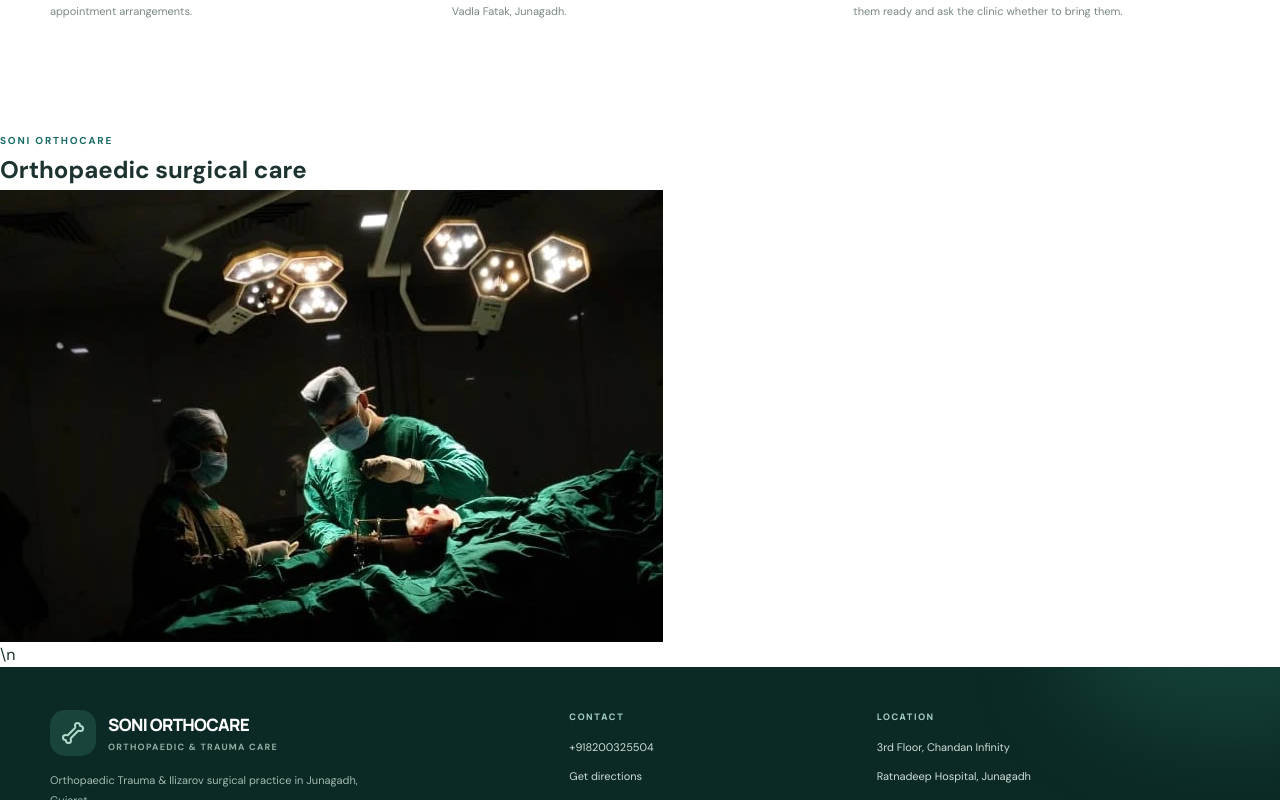
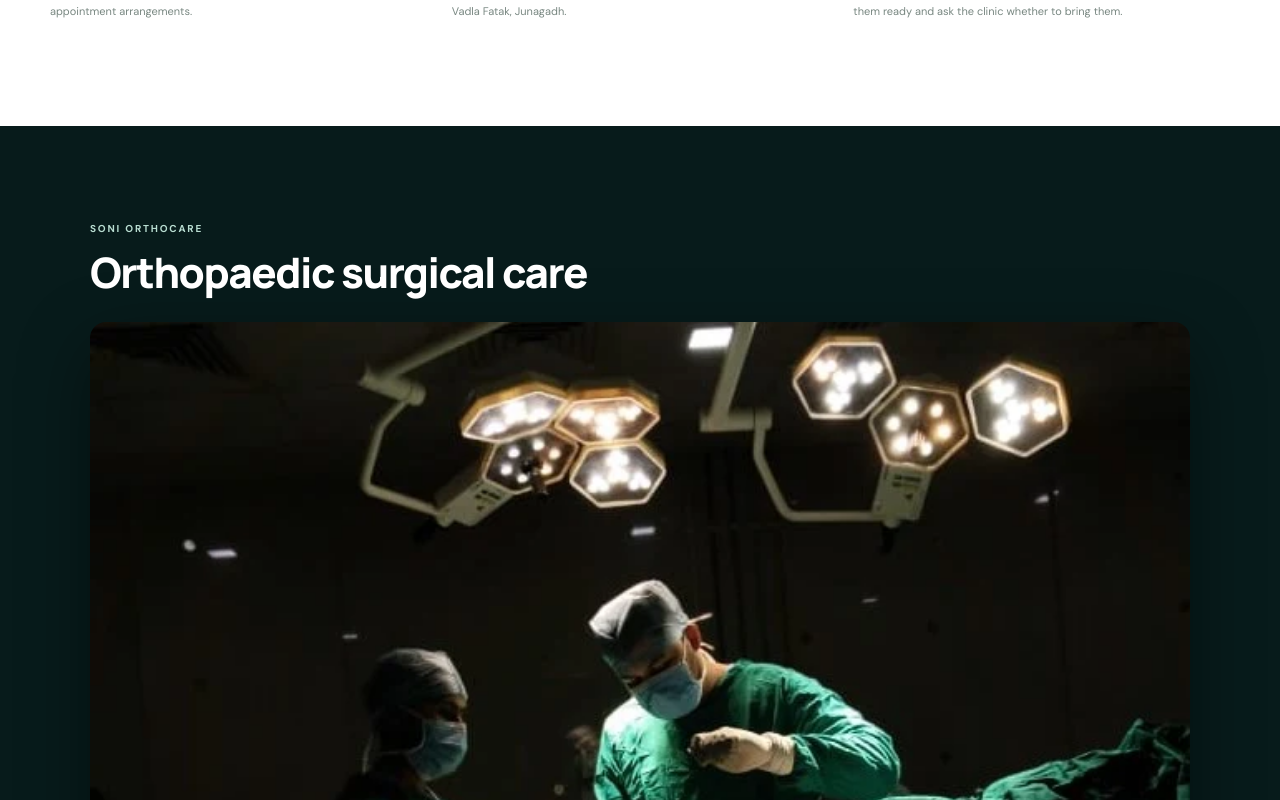
Before and after one commit to kartikgadhiya24-dev/hospital-demo-web, a React (Vite) app: page /soni-orthocare in a window 1280 px wide. Shown: the part 4400-5200 px from the top of the page. Built offline with nearby package versions, Linux system fonts and the light colour scheme.

Commit message:
Style final surgery operation photo section

```diff
--- a/src/pages/HospitalSites.css
+++ b/src/pages/HospitalSites.css
@@ -749,3 +749,12 @@ html{scroll-behavior:smooth}
 .soni-doctor-photo-label b{font:800 15px Manrope,sans-serif;color:var(--s-dark)}
 .soni-doctor-photo-label span{font:800 8px 'DM Sans',sans-serif;letter-spacing:.12em;color:var(--s-accent)}
 @media(max-width:650px){.soni-doctor-art{height:390px}.soni-doctor-photo{object-position:center 30%}}
+
+
+/* Surgery photograph placed in the final surgery section */
+.soni-operation-photo{padding:clamp(44px,7vw,88px) 0;background:#071b1b;color:#fff;text-align:center;overflow:hidden}
+.soni-operation-photo-heading{width:min(1100px,90%);margin:0 auto 26px;text-align:left}
+.soni-operation-photo-heading .soni-label{color:#b9ded2}
+.soni-operation-photo-heading h2{margin:10px 0 0;font:800 clamp(25px,4vw,42px)/1.12 Manrope,sans-serif;letter-spacing:-.035em;color:#fff}
+.soni-operation-photo img{display:block;width:min(1100px,90%);height:auto;max-height:680px;object-fit:cover;object-position:center;margin:0 auto;border-radius:16px;box-shadow:0 24px 70px #0006}
+@media(max-width:650px){.soni-operation-photo{padding:42px 0}.soni-operation-photo-heading{margin-bottom:18px}.soni-operation-photo img{width:92%;border-radius:12px}}
```
